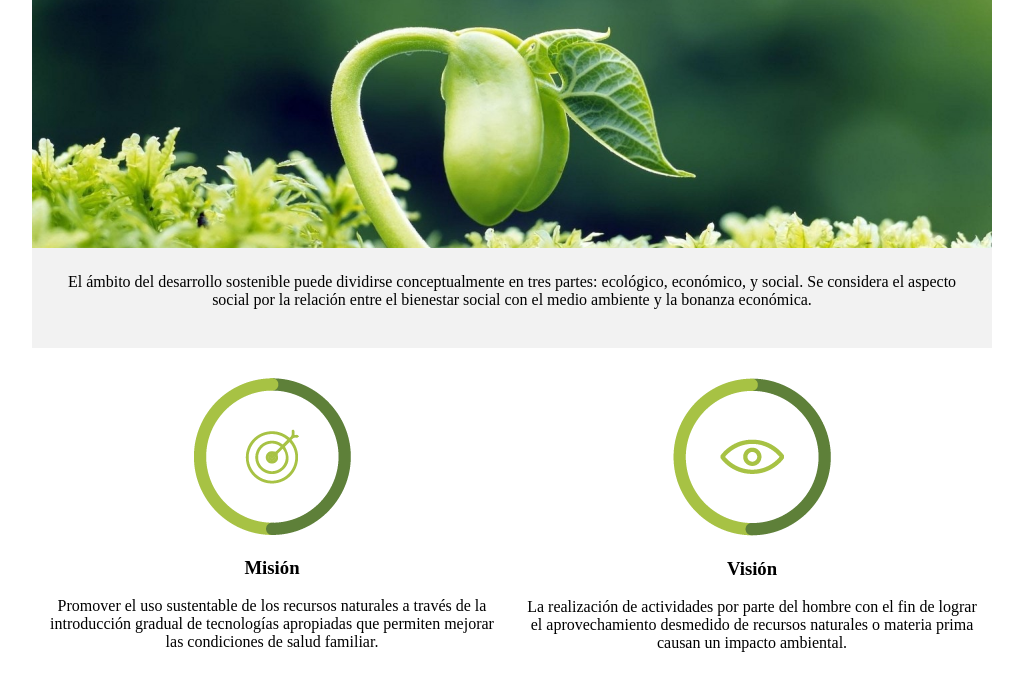
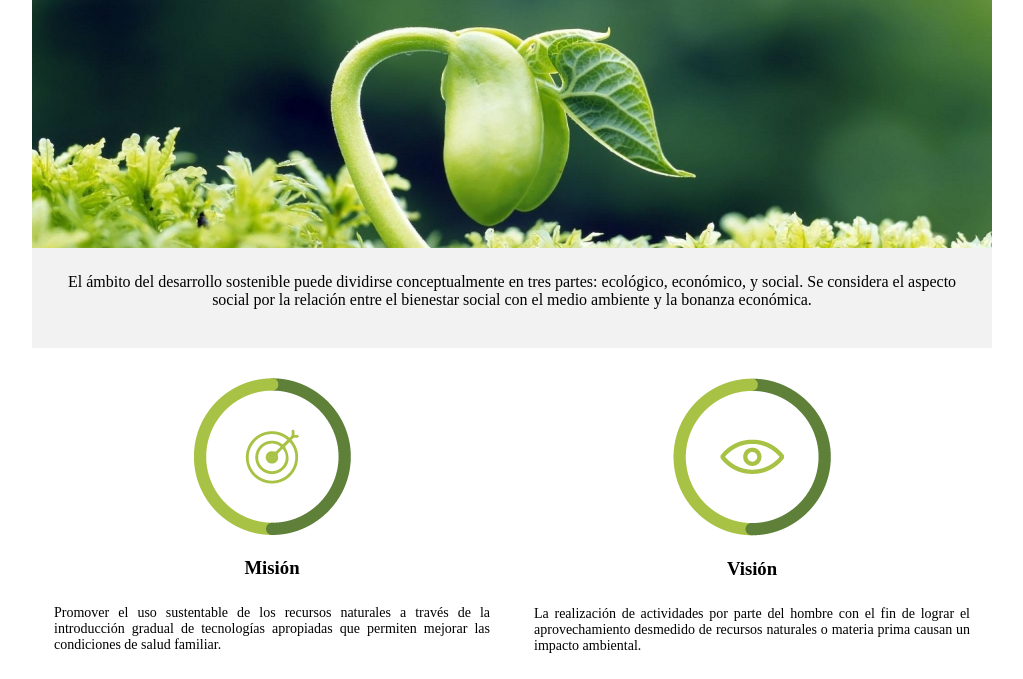
Before and after one commit to Mfernandez25/Lab-e-comunidad, a plain HTML site: page index.html in a window 1280 px wide. Shown: the part 112-791 px from the top of the page, without its empty margins (128-1151 px from the left). Drawn offline with Linux system fonts and the light colour scheme; a web font is replaced by a local one.

Commit message:
Corregido css

```diff
--- a/css/main.css
+++ b/css/main.css
@@ -222,11 +222,14 @@ body{
 	height: 200px;
 
 }
-.slider p{
+.slider h4,p{
 	text-align: justify;
 	background:transparent;
 	padding: 8px;
-	font-size: 16px;
+	font-size: 14px;
+}
+.slider h4{
+	text-decoration: underline;
 }
 
 /*termina el slider*/
```
